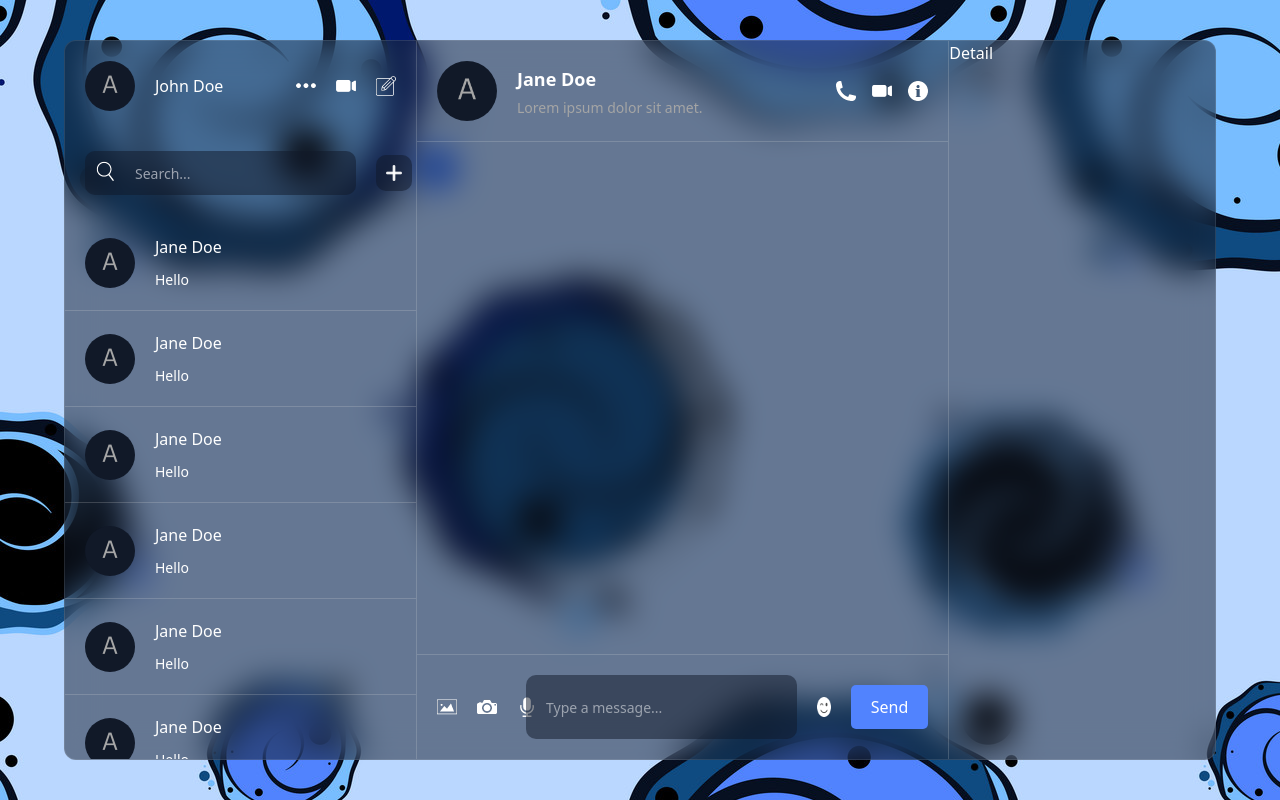
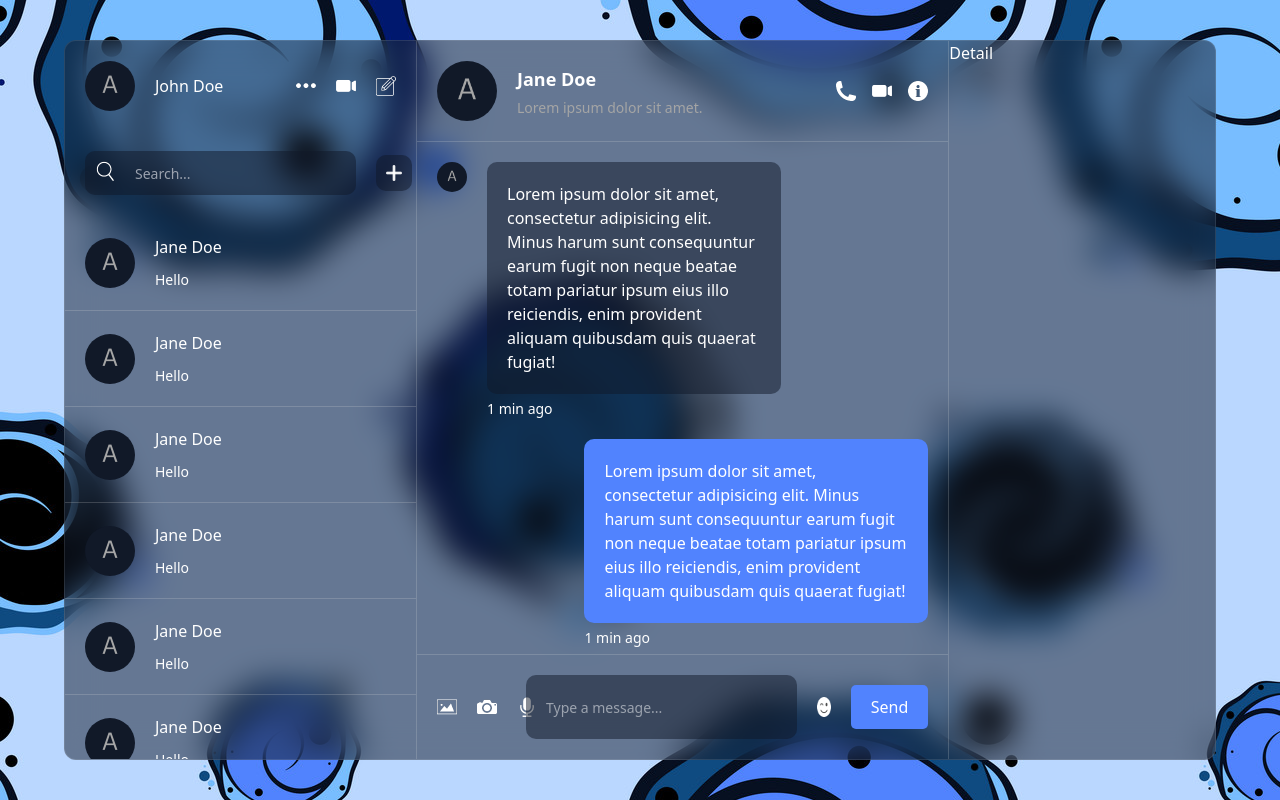
Before and after one commit to safak/react-firebase-chat, a React (Vite) app: page / in a window 1280 px wide. Built offline with nearby package versions, Linux system fonts and the light colour scheme.

Commit message:
Chat Messages Design

```diff
--- a/src/components/chat/Chat.jsx
+++ b/src/components/chat/Chat.jsx
@@ -1,6 +1,7 @@
 import { useState } from "react";
 import IconImage from "./IconImage";
 import EmojiPicker from "emoji-picker-react";
+import Message from "./Message";
 
 function Chat() {
   const [open, setOpen] = useState(false);
@@ -38,7 +39,17 @@ function Chat() {
       </div>
 
       {/* center */}
-      <div className="flex-1 p-5"></div>
+      <div className="flex flex-1 flex-col gap-5 overflow-scroll p-5">
+        <Message />
+        <Message type="own" />
+        <Message />
+        <Message
+          type="own"
+          url="https://images.pexels.com/photos/25473496/pexels-photo-25473496.jpeg"
+        />
+        <Message />
+        <Message type="own" />
+      </div>
 
       {/* bottom */}
       <div className="mt-auto flex items-center justify-between gap-5 border-t border-[#dddddd35] p-5">
@@ -48,7 +59,7 @@ function Chat() {
           <IconImage src="mic" />
         </div>
         <input
-          className="bg-dark-blue flex-1 rounded-[10px] border-none p-5 text-base text-white outline-none placeholder:text-sm"
+          className="flex-1 rounded-[10px] border-none bg-dark-blue p-5 text-base text-white outline-none placeholder:text-sm"
           type="text"
           placeholder="Type a message..."
           onChange={(e) => setText(e.target.value)}
--- /dev/null
+++ b/src/components/chat/Message.jsx
@@ -0,0 +1,54 @@
+function Message({ type, url }) {
+  const baseMessage = "flex max-w-[70%] gap-5";
+
+  //   const styles = {
+  //     base: baseMessage,
+  //     own: baseMessage + "",
+  //   };
+
+  //   <div className={styles[type]}>
+
+  if (type === "own")
+    return (
+      <div className="flex max-w-[70%] gap-5 self-end">
+        <div className="flex flex-1 flex-col gap-[5px]">
+          {url && (
+            <img
+              className="h-[300px] w-full rounded-lg object-cover"
+              src={url}
+              alt=""
+            />
+          )}
+
+          <p className="rounded-[10px] bg-[#5183fe] p-5">
+            Lorem ipsum dolor sit amet, consectetur adipisicing elit. Minus
+            harum sunt consequuntur earum fugit non neque beatae totam pariatur
+            ipsum eius illo reiciendis, enim provident aliquam quibusdam quis
+            quaerat fugiat!
+          </p>
+          <span className="text-sm">1 min ago</span>
+        </div>
+      </div>
+    );
+
+  return (
+    <div className="flex max-w-[70%] gap-5">
+      <img
+        src="./avatar.png"
+        alt=""
+        className="h-[30px] w-[30px] rounded-full object-cover"
+      />
+      <div className="flex flex-1 flex-col gap-[5px]">
+        <p className="rounded-[10px] bg-dark-blue p-5">
+          Lorem ipsum dolor sit amet, consectetur adipisicing elit. Minus harum
+          sunt consequuntur earum fugit non neque beatae totam pariatur ipsum
+          eius illo reiciendis, enim provident aliquam quibusdam quis quaerat
+          fugiat!
+        </p>
+        <span className="text-sm">1 min ago</span>
+      </div>
+    </div>
+  );
+}
+
+export default Message;
```
